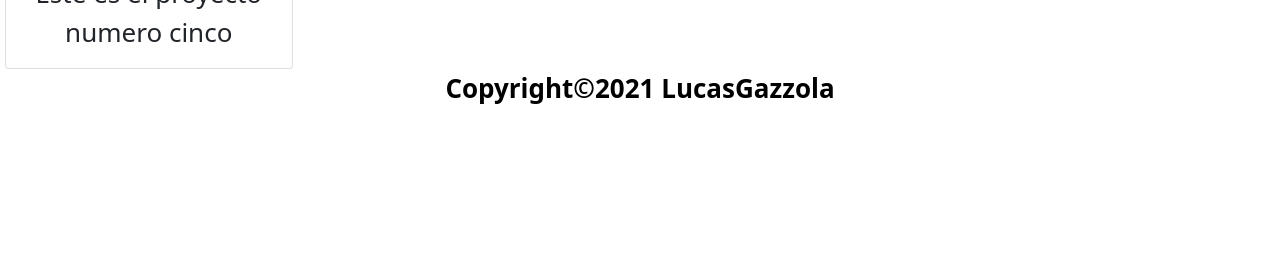
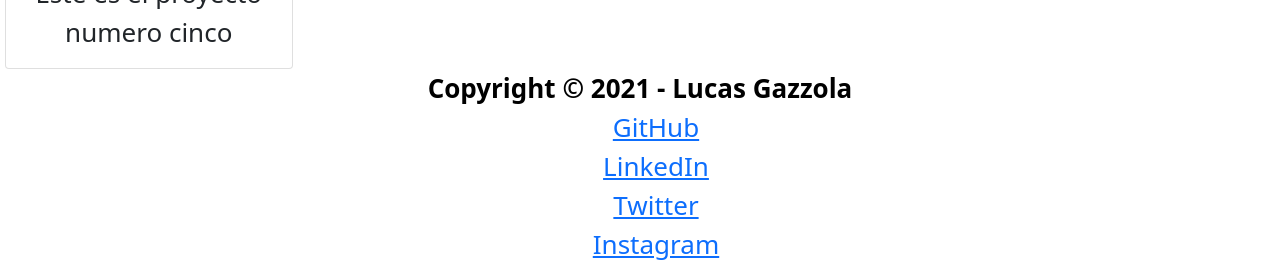
Before and after one commit to lucasgazzola/porfolio-vite-react, a React (Vite) app: page /projects in a window 1280 px wide. Shown: the part 814-1091 px from the top of the page. Before the commit the page ends 922 px from the top, so only its background shows below. Built offline with nearby package versions, Linux system fonts and the light colour scheme.

Commit message:
add social media to the footer

```diff
--- a/src/components/Footer.jsx
+++ b/src/components/Footer.jsx
@@ -4,7 +4,23 @@ export default function Footer () {
   return (
     <footer className='footer'>
       <div className='footer__container'>
-        <strong>Copyright©{year} LucasGazzola</strong>
+        <strong>Copyright © {year} - Lucas Gazzola</strong>
+        <div>
+          <ul className='footer__social-media'>
+            <li>
+              <a href='https://github.com/lucasgazzola' target='_blank' rel='noreferrer'>GitHub</a>
+            </li>
+            <li>
+              <a href='https://www.linkedin.com/in/lucasgazzola/' target='_blank' rel='noreferrer'>LinkedIn</a>
+            </li>
+            <li>
+              <a href='https://twitter.com/LucasGazzola17/' target='_blank' rel='noreferrer'>Twitter</a>
+            </li>
+            <li>
+              <a href='https://www.instagram.com/lucasgazzola/' target='_blank' rel='noreferrer'>Instagram</a>
+            </li>
+          </ul>
+        </div>
       </div>
     </footer>
   )
```
